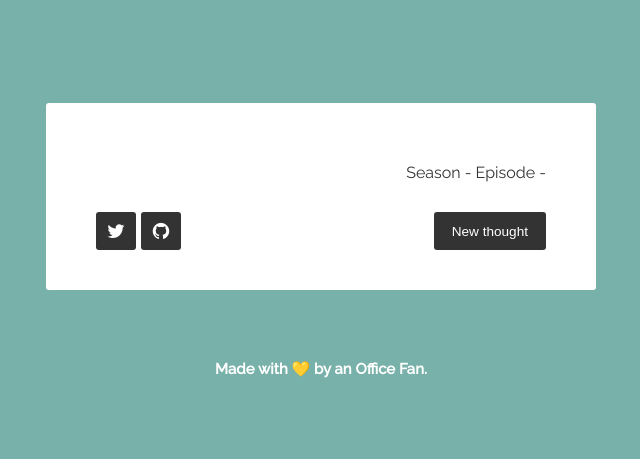
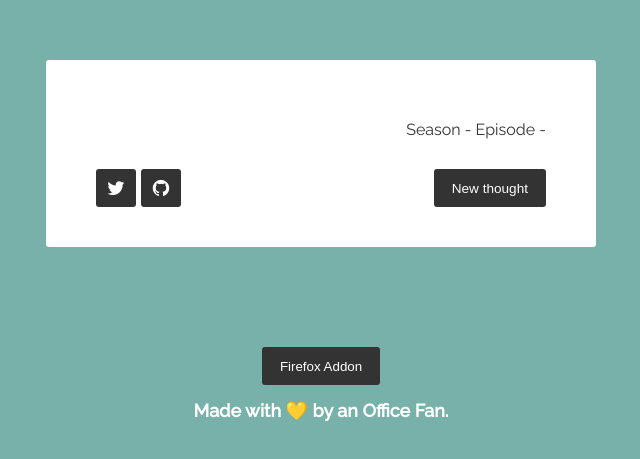
Before and after one commit to InosRahul/creed_db, a React (Create React App) app: page / in a window 1280 px wide. Shown: the part 145-604 px from the top of the page, without its empty margins (319-959 px from the left). Built offline with nearby package versions, Linux system fonts and the light colour scheme; no server answers.

Commit message:
fixed: footer component, with addon link button

```diff
--- a/src/components/Footer.js
+++ b/src/components/Footer.js
@@ -4,14 +4,21 @@ import React from "react";
 const Footer = () => {
 
     return(
-
-
-
-    <div className="footer">
-
+        <div className="footer">
+        <div className="btns">
+                <button className="btn">
+                    <a
+                    href="https://addons.mozilla.org/en-US/firefox/addon/creeds-thoughts/"
+                    target="_blank"
+                    rel="noreferrer"
+                    title="firefox addon"
+                    >
+                    Firefox Addon
+                    </a>
+                </button>
+        </div>
         <h3>Made with 💛 by an Office Fan.</h3>
-
-    </div>
+        </div>
 
     )
 }
--- a/src/components/Footer.scss
+++ b/src/components/Footer.scss
@@ -11,3 +11,35 @@
       color: #fff;
     }
   }
+
+  h3 {
+    text-align: center;
+    color: #fff;
+    display: block;
+    font-size: 18px;
+    margin: 15px auto 30px auto;
+  }
+
+  .btns {
+        width: 450px;
+        margin: auto;
+        display: block;
+
+    }
+
+  .btn {
+      height: 38px;
+      border: none;
+      border-radius: 3px;
+      color: #fff;
+      background-color: #333;
+      outline: none;
+      padding: 8px 18px 6px 18px;
+      margin-top: 30px;
+      opacity: 1;
+      cursor: pointer;
+  }
+
+  #extension-btn {
+          float: left;
+  }
```
